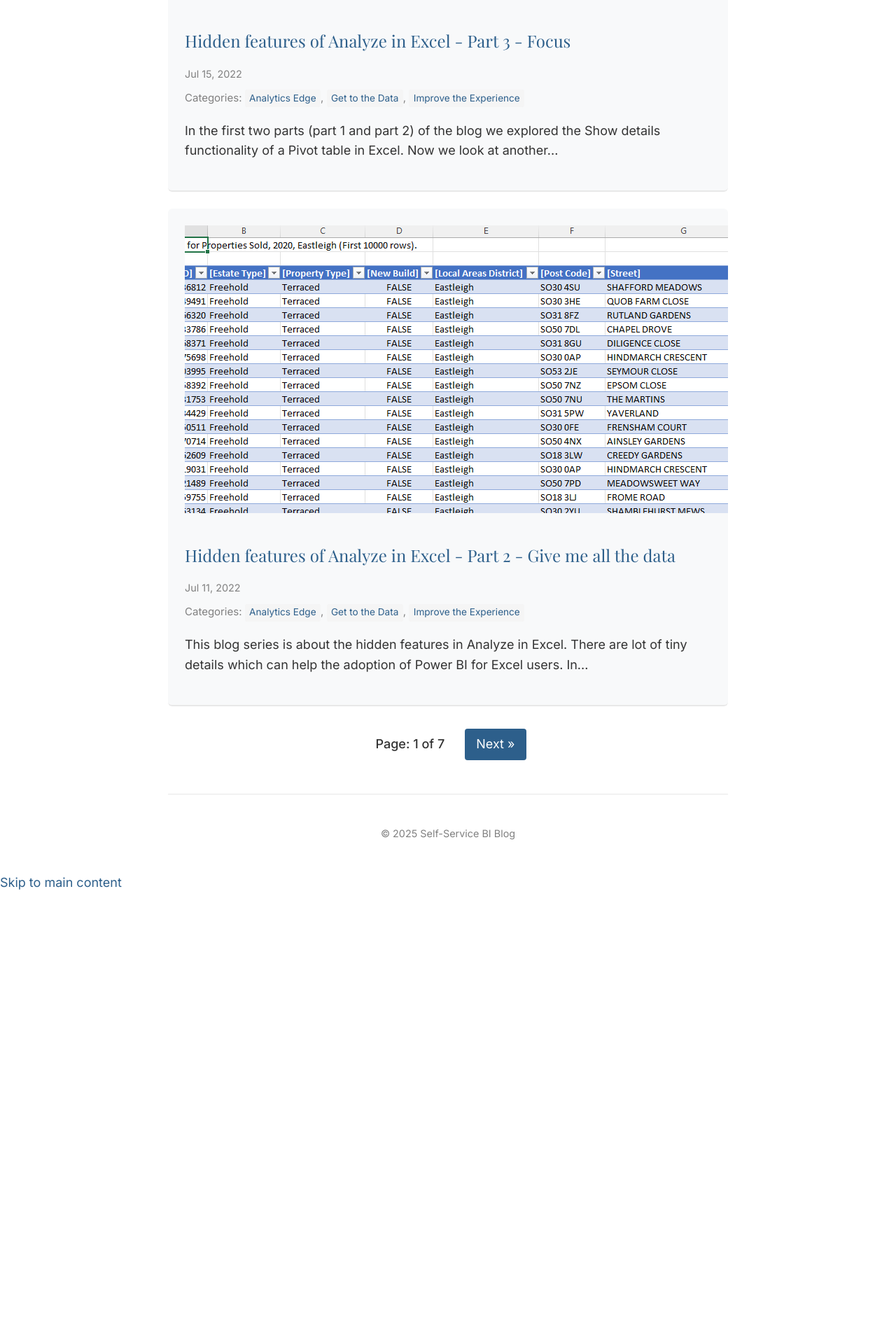
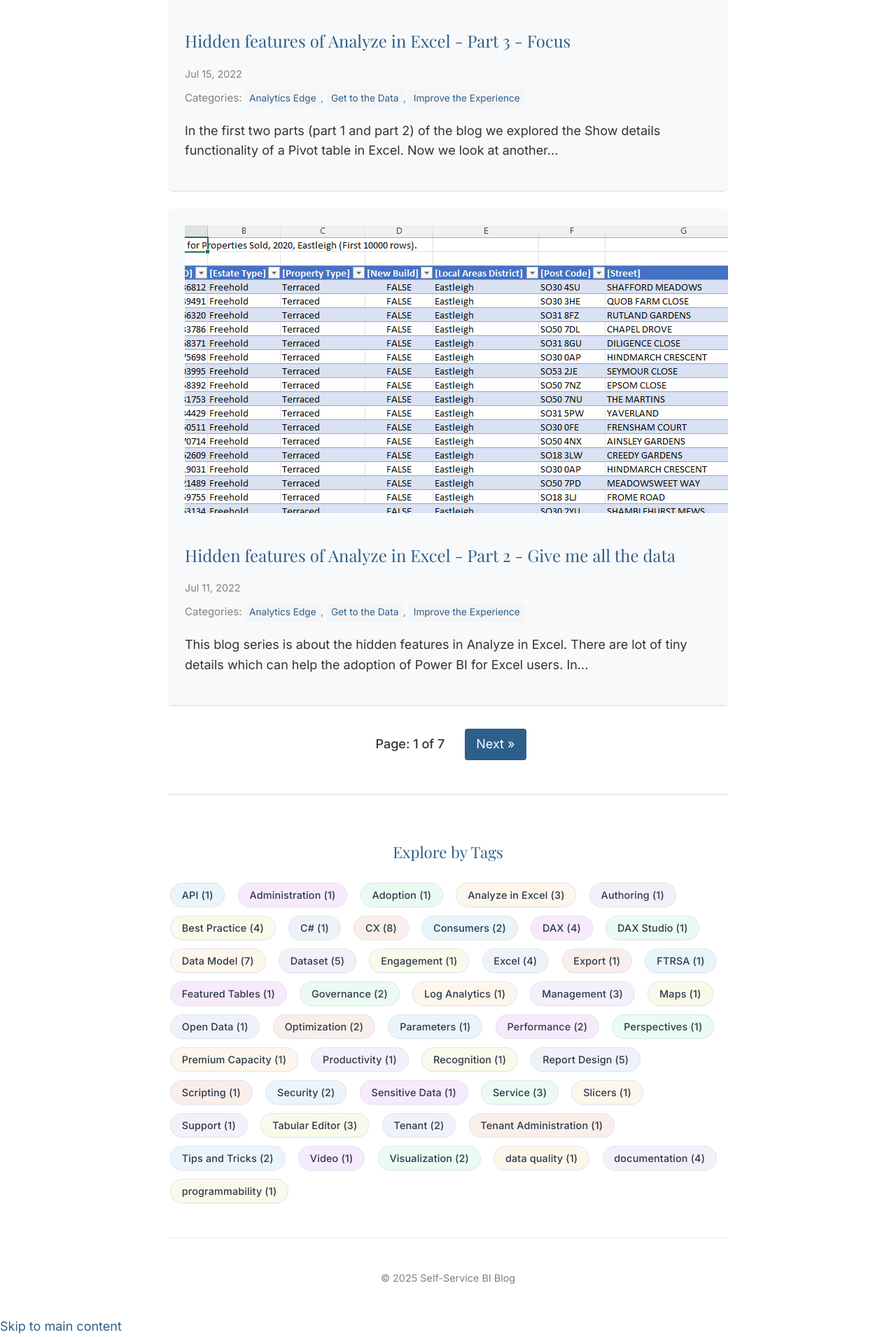
Before and after one commit to KavasiMihaly/KavasiMihaly.github.io, a Jekyll site: the page built from index.html, in a window 1280 px wide. Shown: the part 3597-5507 px from the top of the page at 70% size. Built offline with Jekyll 4.4.1, drawn with Linux system fonts in a browser that asks for light colours; the list of posts is cut into pages by our own code; before the commit the page ends 4872 px from its top, so only the background shows below that.

Commit message:
Add home tags section with improved styling for better visibility and organization

```diff
--- a/assets/css/main.scss
+++ b/assets/css/main.scss
@@ -376,3 +376,17 @@
     border-bottom: 1px solid $border-color;
   }
 }
+
+// Home page tags section
+.home-tags-section {
+  margin-top: 3rem;
+  padding-top: 2rem;
+  border-top: 2px solid $border-color;
+  text-align: center;
+
+  h3 {
+    margin-bottom: 1.5rem;
+    color: $accent-color;
+    font-size: 1.4rem;
+  }
+}
--- a/index.html
+++ b/index.html
@@ -49,7 +49,6 @@
         <p>{{ post.excerpt | strip_html | truncatewords: 30 }}</p>
       </div>
     </li>{% endfor %}  </ul>
-
   {% if paginator.total_pages and paginator.total_pages > 1 %}
   <div class="pagination">
     {% if paginator.previous_page %}
@@ -61,4 +60,17 @@
     {% endif %}
   </div>
   {% endif %}
+
+  <!-- Tags Cloud -->
+  <div class="home-tags-section">
+    <h3>Explore by Tags</h3>
+    <div class="tag-cloud improved-tag-cloud">
+      {% assign tags = site.tags | sort %}
+      {% for tag in tags %}
+        <a href="{{ '/tag/' | append: tag[0] | slugify | append: '/' | relative_url }}" class="tag-link tag-color-{{ forloop.index0 | modulo: 8 }}">
+          {{ tag[0] }} ({{ tag[1].size }})
+        </a>
+      {% endfor %}
+    </div>
+  </div>
 </div>
```
